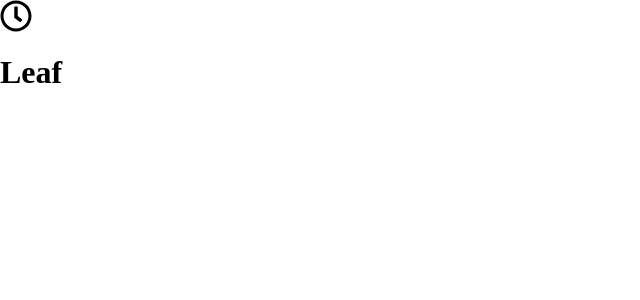
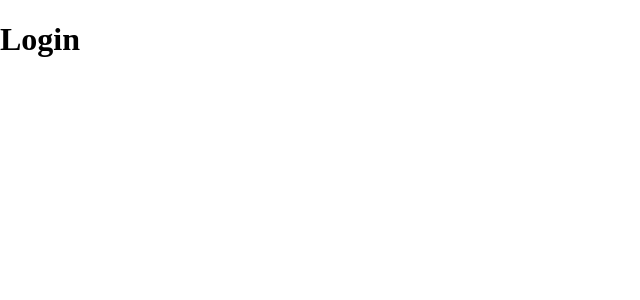
Before and after one commit to Leonardo-sm/leaf-front-end, a React (Create React App) app: page /#/login in a window 1280 px wide. Shown: the top 300 px of the page, without its empty margins (0-640 px from the left). Built offline with nearby package versions, Linux system fonts and the light colour scheme.

Commit message:
🚧 Created login page

```diff
--- /dev/null
+++ b/src/pages/Login.tsx
@@ -0,0 +1,9 @@
+function Login() {
+  return (
+    <div>
+      <h1>Login</h1>
+    </div>
+  );
+}
+
+export default Login;
--- a/src/routes.tsx
+++ b/src/routes.tsx
@@ -1,13 +1,13 @@
 import { HashRouter, Redirect, Route, Switch } from 'react-router-dom';
 
-import Demo from './pages/Demo';
+import Login from './pages/Login';
 
 function Routes() {
   return (
     <HashRouter>
       <Switch>
         <Route path="/" exact render={() => <Redirect to="/login" />} />
-        <Route path="/login" exact component={Demo} />
+        <Route path="/login" exact component={Login} />
         {/* <Route path="/chat" exact component={} /> */}
       </Switch>
     </HashRouter>
```
